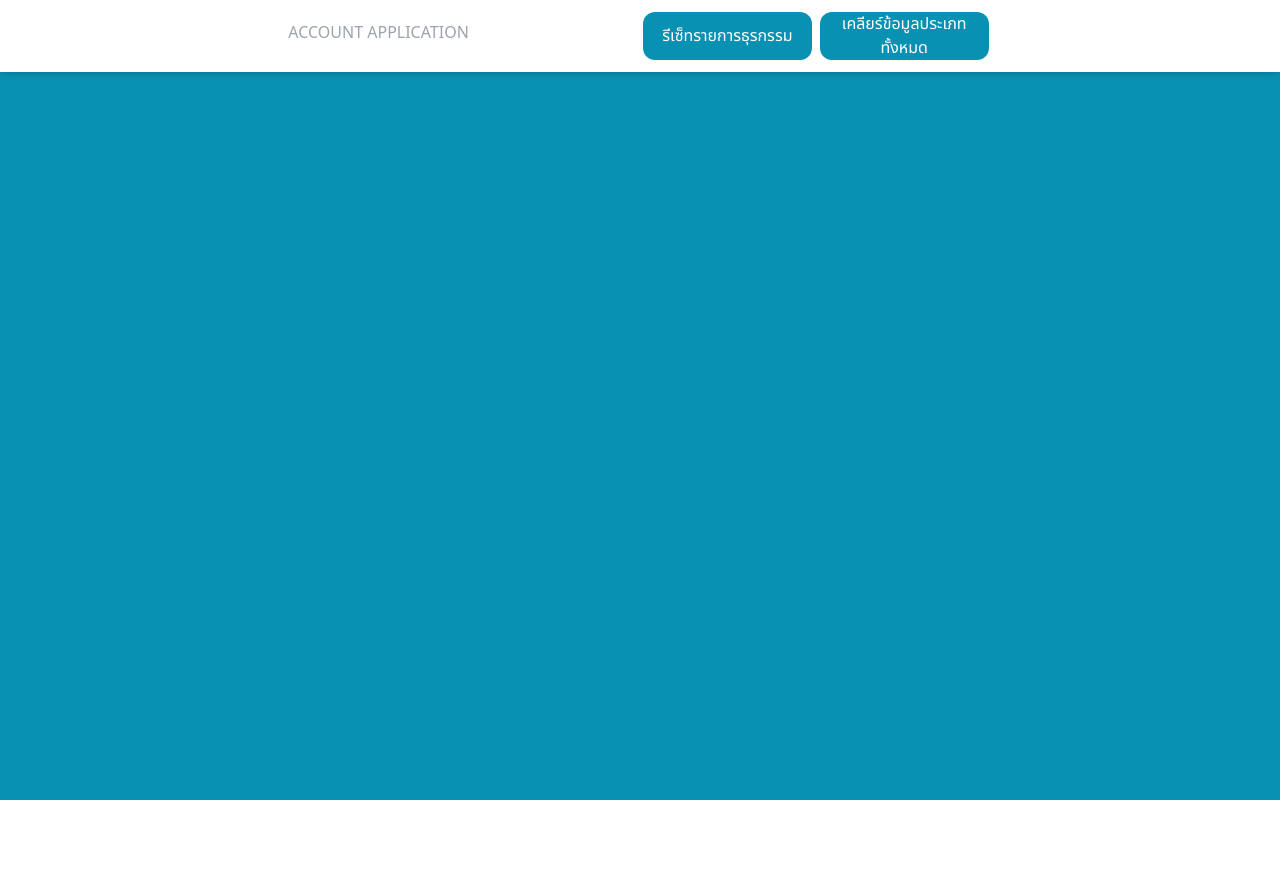
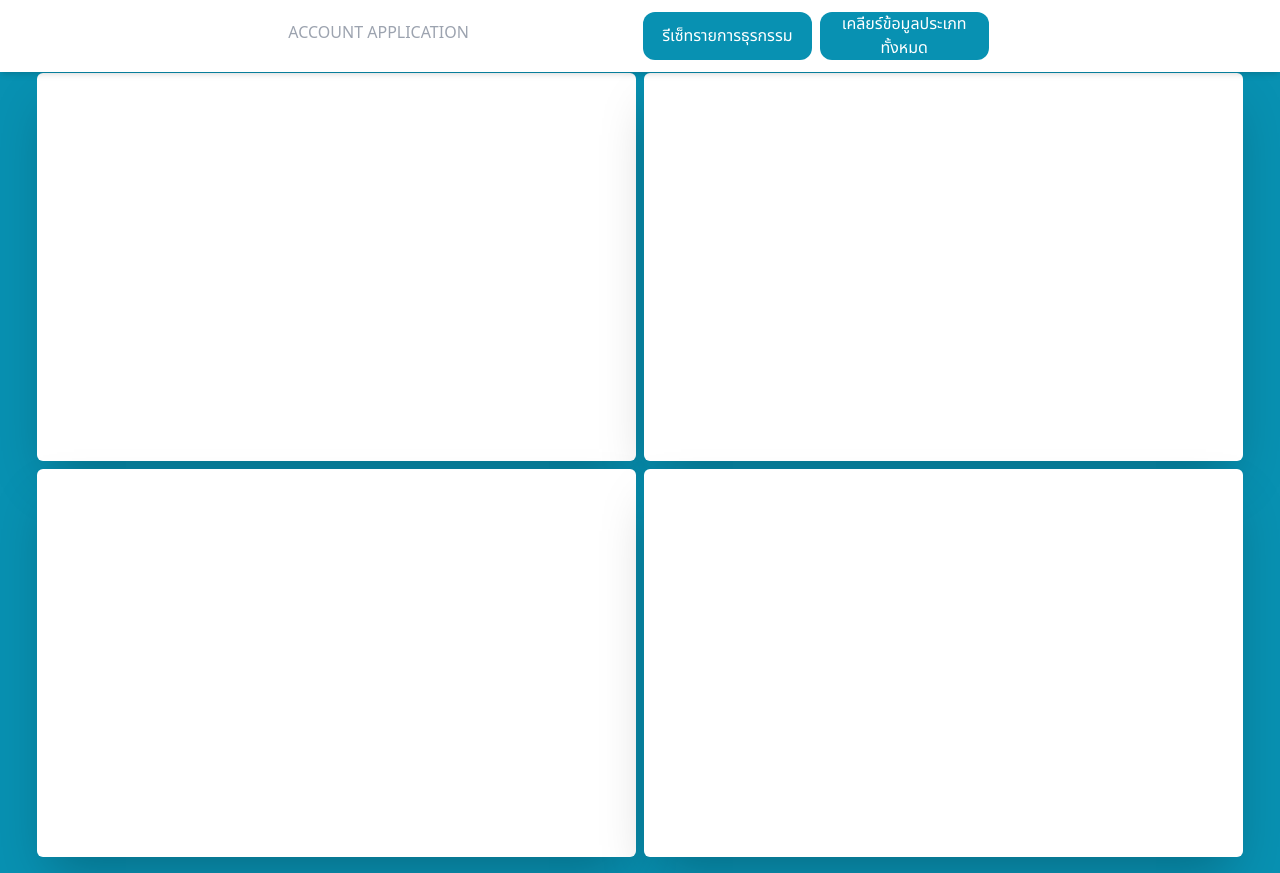
Before and after one commit to TanaratSudjai/accountApp, a Nuxt app: page /graph in a window 1280 px wide. Before the commit the page ends 800 px from the top, so only its background shows below. Built offline with nearby package versions, Linux system fonts and the light colour scheme.

Commit message:
ux chart

```diff
--- a/components/data/dasktop.vue
+++ b/components/data/dasktop.vue
@@ -2,19 +2,6 @@
   <div v-if="loadsum">Loading...</div>
 
   <div v-else class="flex justify-center items-center gap-4 min-h-full w-full">
-    <!-- Box of Account Types -->
-
-    <!-- <div class="grid col-span-2 gap-1 p-2">
-      <div class="border-2 p-3 text-center">รายการทั้งหมด</div>
-      <div
-        v-for="(type_name, index) in datatype_name"
-        :key="index"
-        class="bg-white border-4 p-2 rounded-xl border-l-pink-400"
-      >
-        {{ type_name.account_type_name }}
-      </div>
-    </div> -->
-
     <!-- Box of Account Type Sums -->
     <div class="flex w-full p-2 max-h-screen overflow-auto">
       <table
@@ -25,11 +12,17 @@
             <th class="px-4 py-3 border-2">
               <button
                 @click="toggleZeroSumVisibility"
-                class="bg-blue-500 text-white px-4 py-2 rounded"
+                class="bg-cyan-600 text-white px-4 py-2 rounded"
               >
                 {{ showZeroSum ? "ซ่อน" : "แสดง" }}
               </button>
               รายการทั้งหมด
+              <button
+                @click="gotoGrap"
+                class="bg-cyan-600 px-4 py-2 text-white rounded"
+              >
+                graph
+              </button>
             </th>
             <th class="px-4 py-3 border-2">DR</th>
             <th class="px-4 py-3 border-2">CR</th>
@@ -197,6 +190,8 @@
 
 <script setup>
 import { ref, onMounted, computed } from "vue";
+import { useRouter } from "vue-router";
+const router = useRouter();
 const datatype_sum = ref([]);
 const showZeroSum = ref(true);
 const error = ref("");
@@ -219,6 +214,10 @@ const fetchType = async () => {
   } catch (err) {
     error.value = "Error fetching transitions: " + err.message;
   }
+};
+
+const gotoGrap = async () => {
+  router.push("/graph");
 };
 
 onMounted(() => {
--- a/layouts/default.vue
+++ b/layouts/default.vue
@@ -6,19 +6,16 @@
     >
       <!-- logo stars -->
       <div class="w-[98%] md:w-[28%] lg:w-[28%]">
-        <div class="font-sans pb-2 text-gray-400">
-          ACCOUNT APPLICATION
-        </div>
+        <div class="font-sans pb-2 text-gray-400">ACCOUNT APPLICATION</div>
       </div>
       <div class="w-[98%] md:w-[28%] lg:w-[28%]">
         <ButtonRemove />
       </div>
     </div>
 
-    <div class="p-2 pt-[100px]">
+    <div class="p-2 pt-[65px]">
       <slot />
     </div>
-
   </div>
 </template>
 
--- a/package.json
+++ b/package.json
@@ -12,9 +12,11 @@
   "dependencies": {
     "@nuxt/image": "^1.8.1",
     "@nuxtjs/proxy": "^2.1.0",
+    "chart.js": "^4.4.7",
     "lucide-vue-next": "^0.454.0",
     "nuxt": "^3.13.0",
     "vue": "latest",
+    "vue-chartjs": "^5.3.2",
     "vue-router": "latest"
   },
   "devDependencies": {
--- /dev/null
+++ b/pages/graph/index.vue
@@ -0,0 +1,19 @@
+<template>
+  <div
+    class="min-h-screen rounded-md flex flex-wrap w-full gap-2 justify-center p-2"
+  >
+    <div
+      class="bg-white shadow-2xl p-5 w-[98%] md:w-[48%] lg:w-[48%] rounded-md"
+    ></div>
+    <div
+      class="bg-white shadow-2xl p-5 w-[98%] md:w-[48%] lg:w-[48%] rounded-md"
+    ></div>
+    <div
+      class="bg-white shadow-2xl p-5 w-[98%] md:w-[48%] lg:w-[48%] rounded-md"
+    ></div>
+    <div
+      class="bg-white shadow-2xl p-5 w-[98%] md:w-[48%] lg:w-[48%] rounded-md"
+    ></div>
+  </div>
+</template>
+<script setup></script>
```
Also changed, not shown: 1 other file (tests, documents, lock files or other folders).
